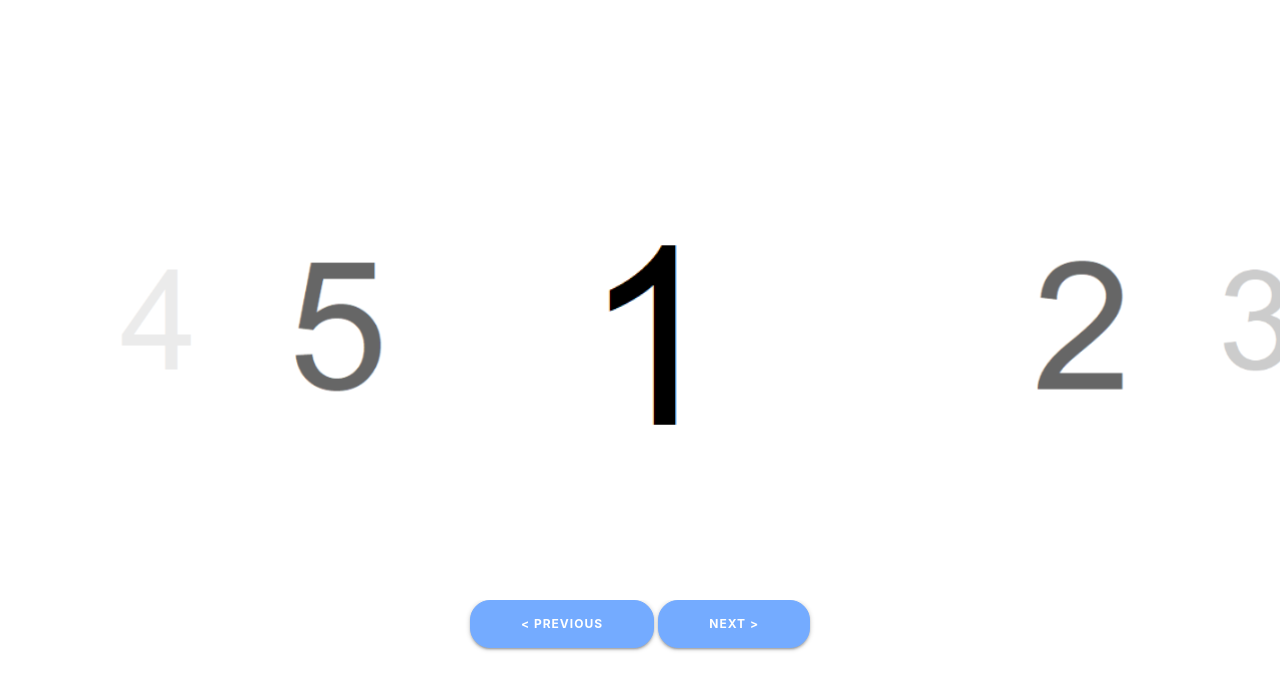
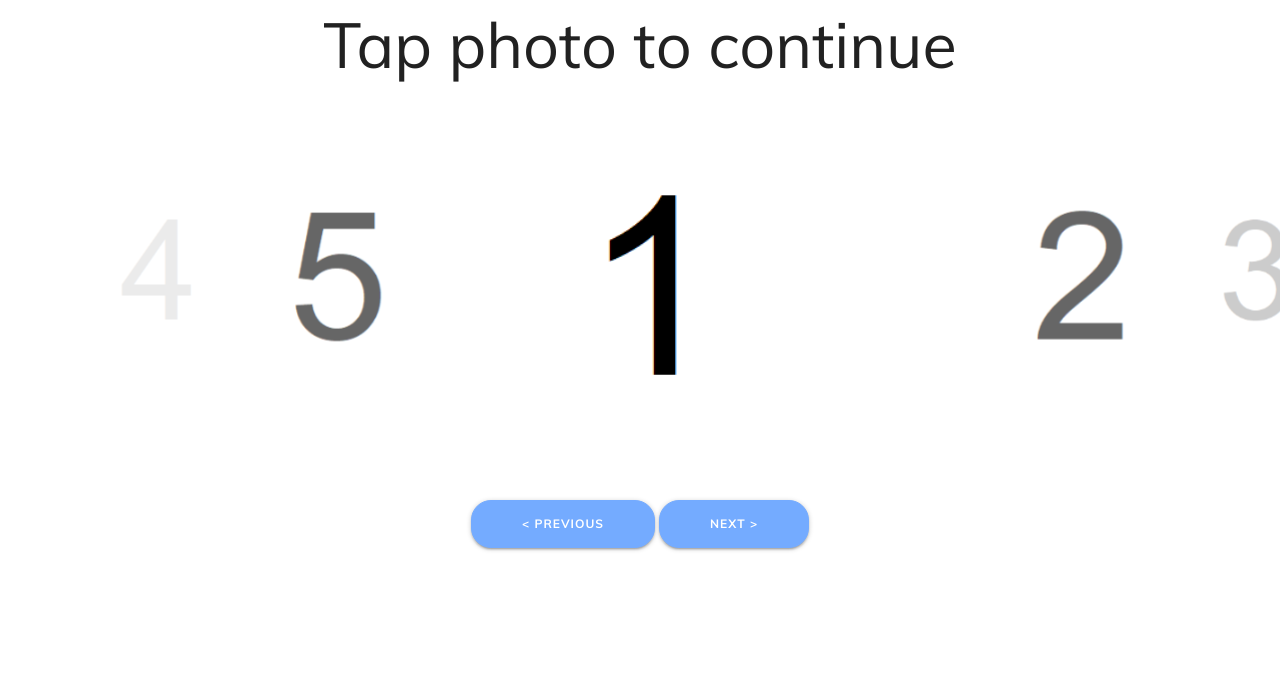
Before and after one commit to Tsukimiyu/vendaid, a PHP site: page /carousel.php in a window 1280 px wide. Shown: the top 690 px of the page. Run offline with PHP 8.4, Linux system fonts and the light colour scheme.

Commit message:
Update carousel.php

```diff
--- a/carousel.php
+++ b/carousel.php
@@ -17,11 +17,7 @@ $result7 = $conn->query($sql7);
 $sql8 = "TRUNCATE TABLE testing";
 $result8 = $conn->query($sql8);
 
-
-
  ?>
-
-
 
 <!DOCTYPE html>
 <html>
@@ -30,10 +26,9 @@ $result8 = $conn->query($sql8);
 	<meta charset="utf-8">
 	<!-- Compiled and minified CSS -->
     <link rel="stylesheet" href="https://cdnjs.cloudflare.com/ajax/libs/materialize/1.0.0/css/materialize.min.css">
-
     <!-- Compiled and minified JavaScript -->
     <script src="https://cdnjs.cloudflare.com/ajax/libs/materialize/1.0.0/js/materialize.min.js"></script>
-
+    <link rel="stylesheet" href="css/style.css">
 	<title></title>
 	<link rel="stylesheet" href="https://cdnjs.cloudflare.com/ajax/libs/materialize/1.0.0/css/materialize.min.css" integrity="sha512-UJfAaOlIRtdR+0P6C3KUoTDAxVTuy3lnSXLyLKlHYJlcSU8Juge/mjeaxDNMlw9LgeIotgz5FP8eUQPhX1q10A==" crossorigin="anonymous" referrerpolicy="no-referrer" />
 	<style type="text/css">
@@ -45,7 +40,7 @@ $result8 = $conn->query($sql8);
 
 		}
 		.carousel{
-			height: 600px;
+			height: 500px;
 		}
 		.carousel .carousel-item{
 			width: 500px;
@@ -66,10 +61,16 @@ $result8 = $conn->query($sql8);
 	font-weight: bold;
 	padding: 5px 50px 5px;
 	letter-spacing: 1px;
-	height: 50%;
+	height: 70%;
 	transition: transform 80ms ease-in;
+	position: relative;
 }
 
+h1 {
+	margin-top: 10px;
+	padding: 0;
+	font-weight: medium;
+}
 
 	</style>
 
@@ -108,18 +109,16 @@ $result8 = $conn->query($sql8);
 
 <body>
 
-
+<center>
 
 <div class="carousel">
+	 <h1> Tap photo to continue </h1>
 	<a href="#one" class="carousel-item" onclick='window.location.href="RFID.php"'><img src="images/1.png" alt=""></a>
 	<a href="#two" class="carousel-item" onclick='window.location.href="RFID.php"' ><img src="images/2.png" alt=""></a>
 	<a href="#three" class="carousel-item" onclick='window.location.href="RFID.php"'><img src="images/3.jpg" alt=""></a>
 	<a href="#four" class="carousel-item" onclick='window.location.href="RFID.php"'><img src="images/4.png" alt=""></a>
 	<a href="#five" class="carousel-item" onclick='window.location.href="RFID.php"'><img src="images/5.png" alt=""></a>
-
-
 </div>
-
 <center>
    <div class="btn prev"> < PREVIOUS </div>
      <div class="btn next"> NEXT > </div>
```
